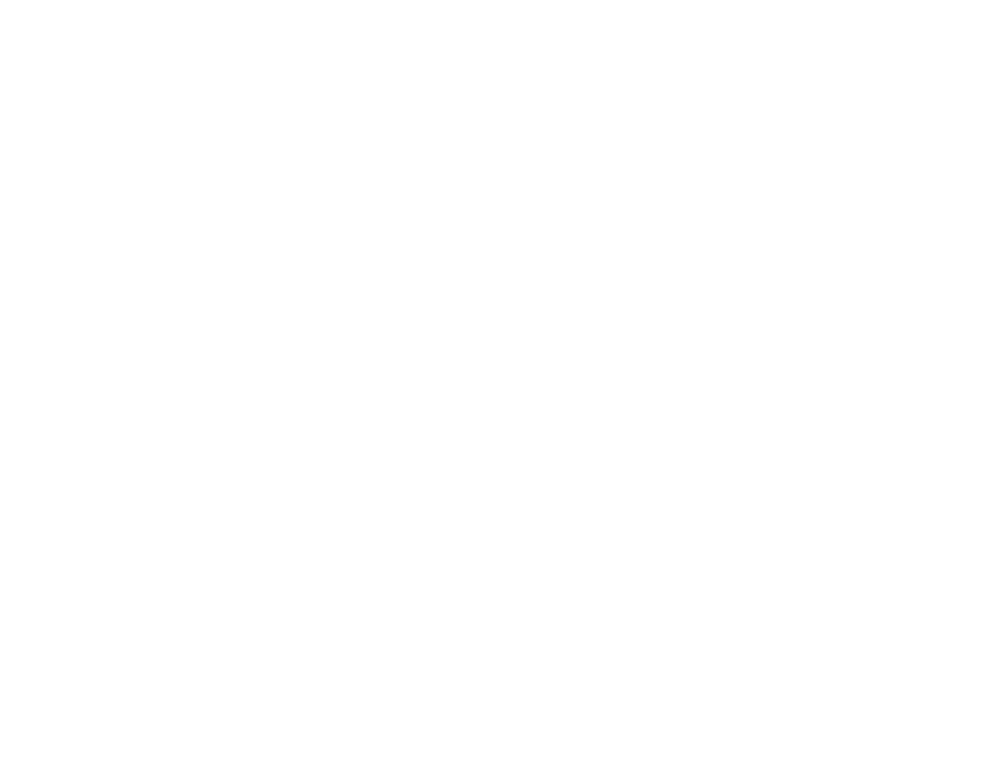
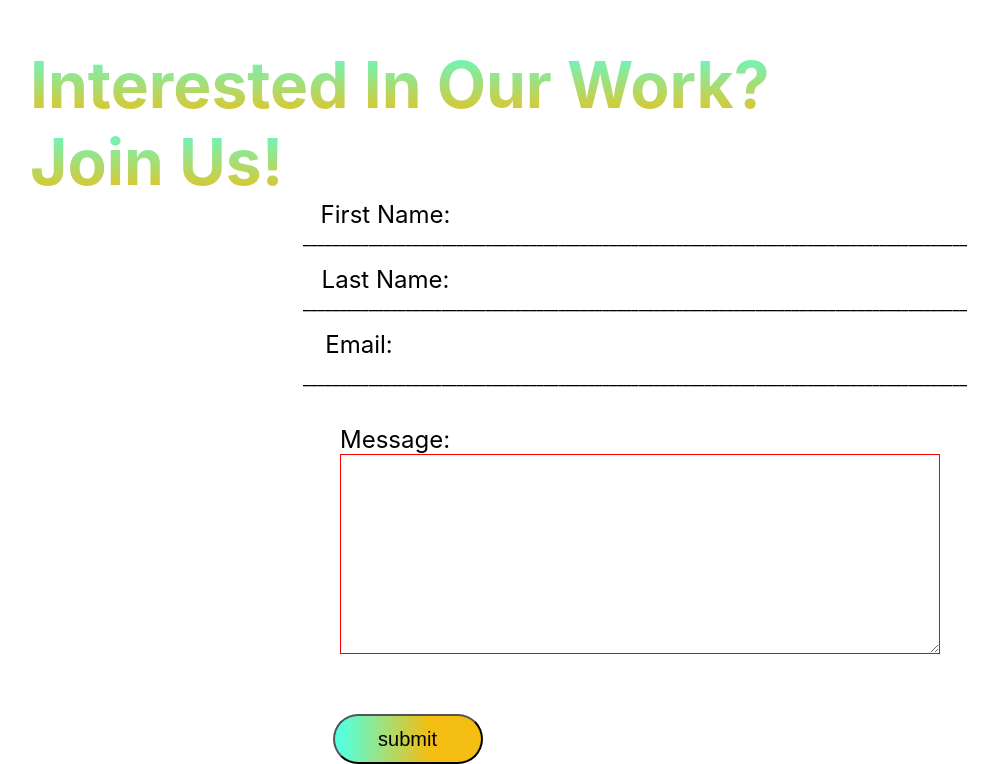
Before and after one commit to ryepropgroup/rpgweb, a React (Create React App) app in the folder rpgweb/: page /studentcontact in a window 1280 px wide. Shown: the part 154-918 px from the top of the page, without its empty margins (120-1118 px from the left). Before the commit the page ends 800 px from the top, so only its background shows below. Built offline with nearby package versions, Linux system fonts and the light colour scheme.

Commit message:
Almost complete contact page

```diff
--- a/rpgweb/src/containers/student/studentcontact.jsx
+++ b/rpgweb/src/containers/student/studentcontact.jsx
@@ -5,11 +5,138 @@
 
 `;
 
+const Title1 = styled.div`
+    background: linear-gradient(180deg, #57FFDC 0%, #F3BD11 100%);
+    -webkit-background-clip: text;
+    -webkit-text-fill-color: transparent;
+    background-clip: text;
+    text-fill-color: transparent;
+    font-size: 64px;
+    margin-top: 200px;
+    margin-left: 150px;
+    font-weight: bold;
+
+`
+const Title2 = styled.div`
+    background: linear-gradient(180deg, #57FFDC 0%, #F3BD11 100%);
+    -webkit-background-clip: text;
+    -webkit-text-fill-color: transparent;
+    background-clip: text;
+    text-fill-color: transparent;
+    font-size: 64px;
+    font-size: 64px;
+    margin-left: 150px;
+    font-weight: bold;
+`
+
+
+const Form = styled.div `
+    display: flex;
+    flex-direction: column;
+    margine-top: 20px;
+    align-items: center;
+
+    .formInputs{
+
+        border: none;
+        text-decoration: none;
+        font-size: 24px;
+    }
+
+    .formEmailInputs{
+        margin-bottom: 10px;
+        border: none;
+        text-decoration: none;
+        font-size: 24px;
+        margin-right: 53px;
+    }
+
+    .messageInput{
+        margin-bottom: 10px;
+        border: none;
+        text-decoration: none;
+        font-size: 24px;
+        margin-left: 240px;
+        margin-top: 20px;
+    }
+
+    .inputs{
+        border: none;
+        background-color: transparent;
+        resize: none;
+        outline: none;
+        font-size: 20px;
+    }
+
+    .messageField{
+        display: flex;
+        flex-direction: column;
+        width:600px;
+        height: 200px;
+        font-size: 20px;
+        border-color: red;
+    }
+
+    .submitButton{
+        width: 150px;
+        height: 50px;
+        font-size: 20px;
+        border-radius: 50px;
+        margin-right: 225px;
+        margin-top: 50px;
+        background: linear-gradient(90deg, #57FFDC 4.97%, #F3BD11 64.62%);
+    }
+
+    .Lines {
+        margin-left: 230px;
+        margin-top:0;
+    }
+`
+
 {/* Render components */}
 export function StudentContact() {
     return (
         <StudentContactContainer>
 
+            <Title1>
+                Interested In Our Work?
+            </Title1>
+
+            <Title2>
+                Join Us!
+            </Title2>
+
+            <Form>
+                <label className='formInputs'>
+                    First Name:
+                    <input type="text" name="firstName" className="inputs" />
+                </label>
+
+                <p className="Lines">___________________________________________________________________________________________</p>
+
+                <label className='formInputs'>
+                    Last Name:
+                    <input type="text" name="lastName" className="inputs" />
+                </label>
+
+                <p className="Lines">___________________________________________________________________________________________</p>
+
+                <label className='formEmailInputs'>
+                    Email:
+                    <input type="text" name="email" className="inputs" />
+                </label>
+
+                <p className="Lines">___________________________________________________________________________________________</p>
+
+                <label className='messageInput'>
+                    Message:
+                    <textarea name="message" id="mssage" cols="30" rows="10" className="messageField"></textarea>
+                </label>
+
+                <button className="submitButton">submit</button>
+
+
+            </Form>
         </StudentContactContainer>
     )
 };
```
